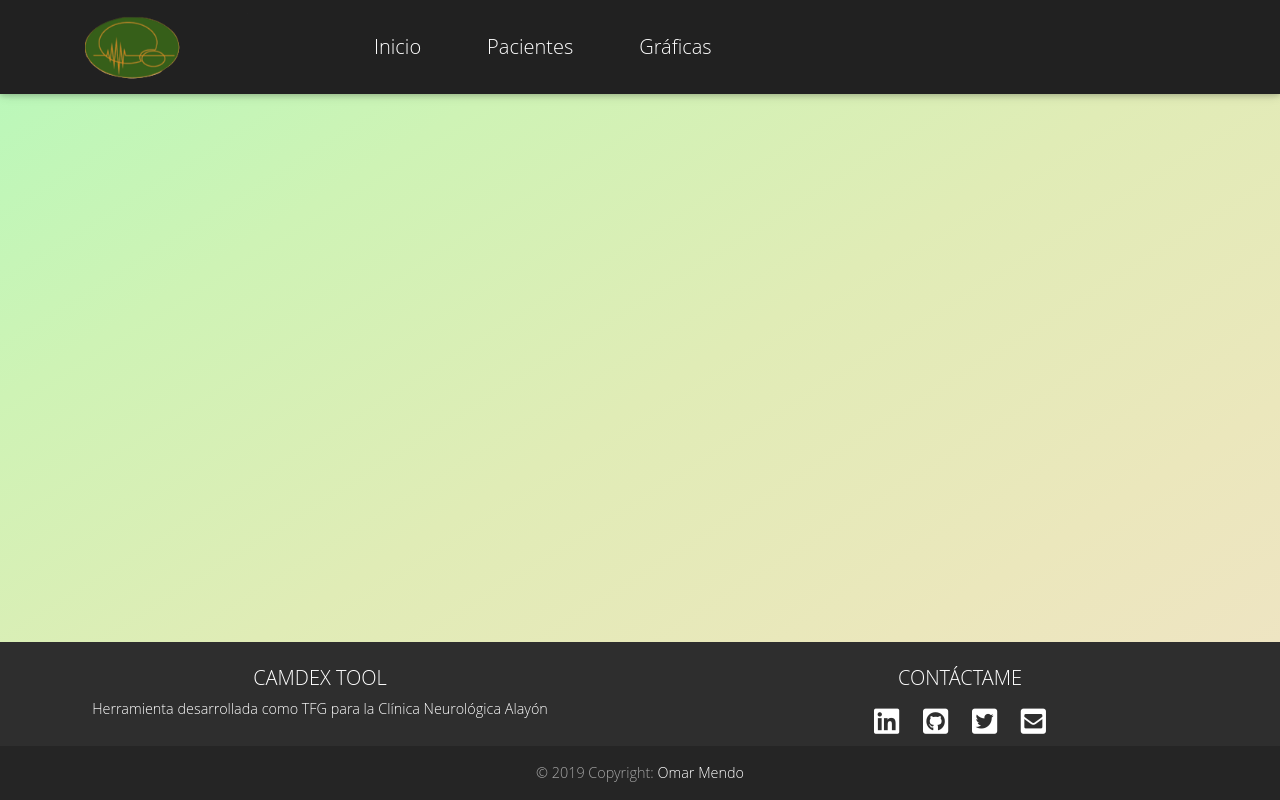
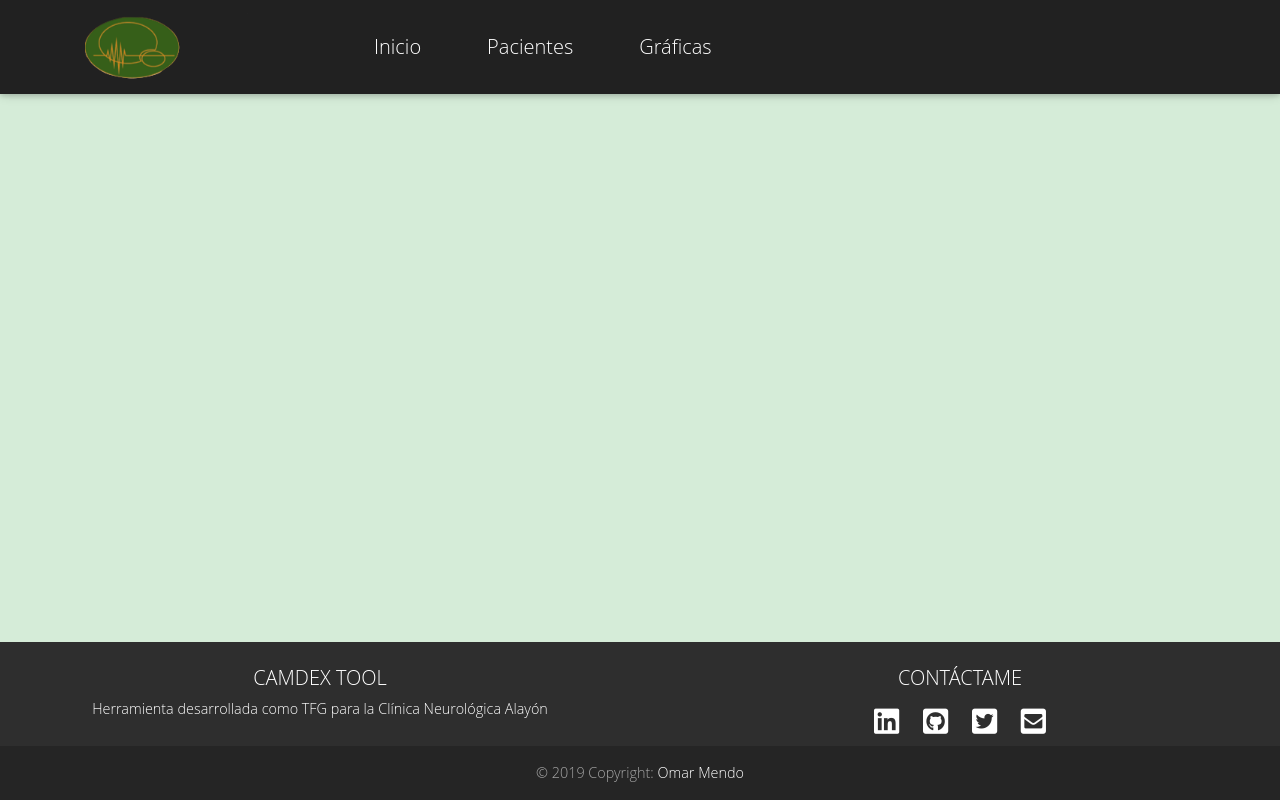
Before and after one commit to beejeke/extract-py, a Flask app: page / in a window 1280 px wide. Run offline with Flask 2, Linux system fonts and the light colour scheme; some libraries are stand-ins or nearby versions.

```diff
--- a/extract-py/static/css/index.css
+++ b/extract-py/static/css/index.css
@@ -3,7 +3,7 @@ html, body{
 }
 
 body {
-    background-image: linear-gradient(to right bottom, #b5f9bb, #cef3b5, #e0ecb6, #ebe7bc, #f0e3c6);
+    background-color: #d5ecd8;
     animation: 1s fadeIn;
     animation-fill-mode: forwards;
     font-family: 'Open Sans', sans-serif;
```
Also changed, not shown: 1 other file.
